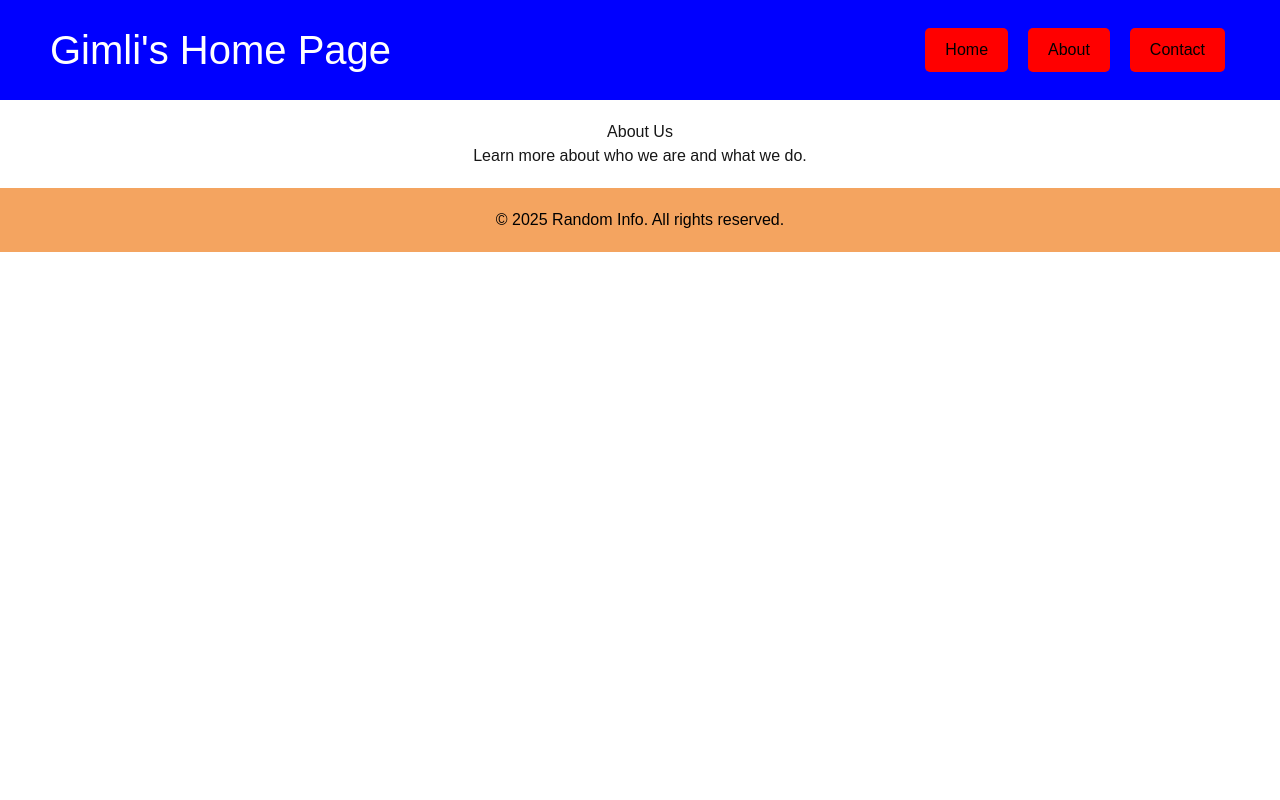
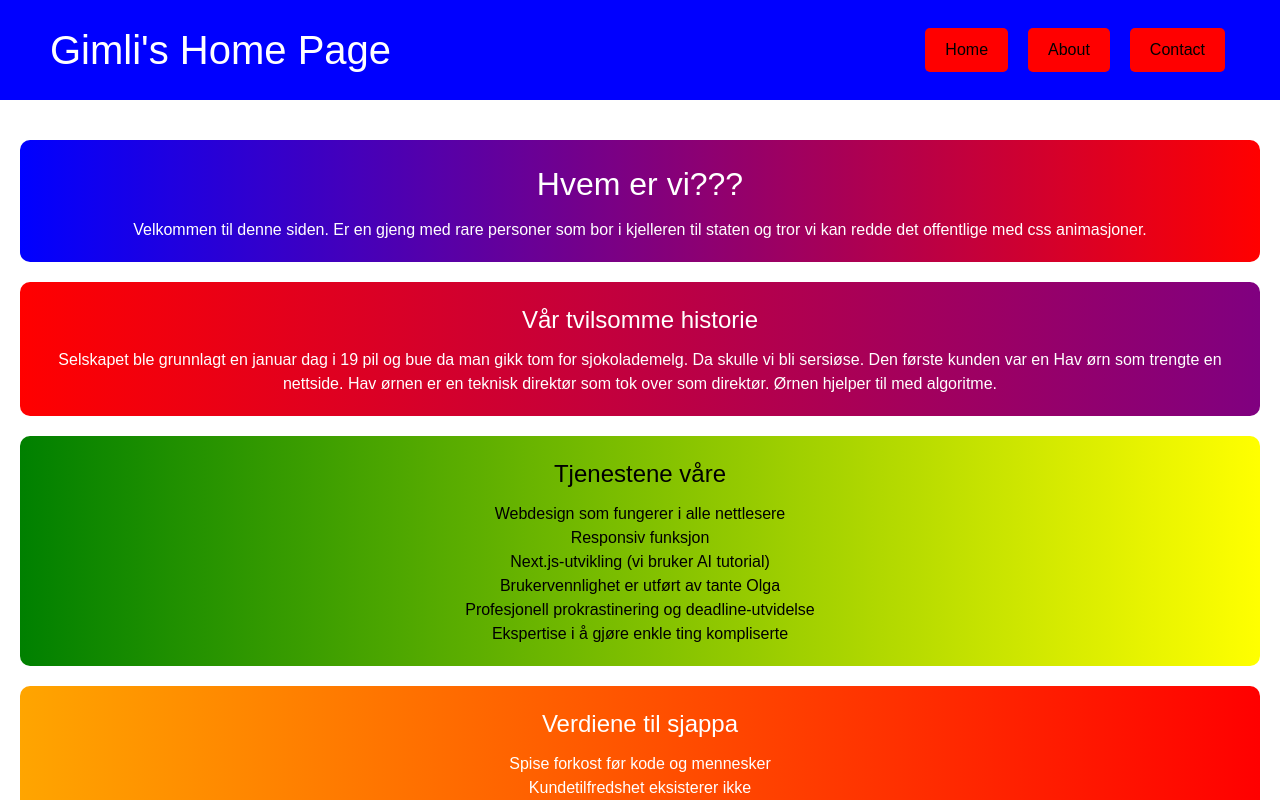
Before and after one commit to BJ-Kodehode/next.js-oppgave-new, a Next.js app: page /about in a window 1280 px wide. Shown: the top 800 px of the page. Built offline with nearby package versions, Linux system fonts and the light colour scheme.

Commit message:
oppdatert about siden

```diff
--- a/app/about/page.jsx
+++ b/app/about/page.jsx
@@ -3,10 +3,89 @@ import HeaderFooter from "../HeaderFooter";
 export default function About() {
   return (
     <HeaderFooter>
-      <div style={{ textAlign: "center", padding: "20px" }}>
-        <h1>About Us</h1>
-        <p>Learn more about who we are and what we do.</p>
-      </div>
+
+      <main style={{ textAlign: "center", padding: "20px" }}>
+        <section
+          id="who-we-are"
+          style={{
+            margin: "20px auto",
+            background: "linear-gradient(to right, blue, red)",
+            padding: "20px",
+            borderRadius: "10px",
+            color: "white",
+          }} /* Blue to red gradient */
+        >
+          <h1 style={{ fontSize: "2rem", margin: "0 0 10px" }}>
+            Hvem er vi???
+          </h1>
+          <p>
+            Velkommen til denne siden. Er en gjeng med rare personer som bor i
+            kjelleren til staten og tror vi kan redde det offentlige med css
+            animasjoner.
+          </p>
+        </section>
+
+        <section
+          id="our-dubious-history"
+          style={{
+            margin: "20px auto",
+            background: "linear-gradient(to right, red, purple)",
+            padding: "20px",
+            borderRadius: "10px",
+            color: "white",
+          }} /* Red to purple gradient */
+        >
+          <h2 style={{ fontSize: "1.5rem", margin: "0 0 10px" }}>
+            Vår tvilsomme historie
+          </h2>
+          <p>
+            Selskapet ble grunnlagt en januar dag i 19 pil og bue da man gikk tom
+            for sjokolademelg. Da skulle vi bli sersiøse. Den første kunden var en
+            Hav ørn som trengte en nettside. Hav ørnen er en teknisk direktør som
+            tok over som direktør. Ørnen hjelper til med algoritme.
+          </p>
+        </section>
+
+        <section
+          id="our-services"
+          style={{
+            margin: "20px auto",
+            background: "linear-gradient(to right, green, yellow)",
+            padding: "20px",
+            borderRadius: "10px",
+            color: "black",
+          }} /* Green to yellow gradient */
+        >
+          <h2 style={{ fontSize: "1.5rem", margin: "0 0 10px" }}>
+            Tjenestene våre
+          </h2>
+          <p>Webdesign som fungerer i alle nettlesere</p>
+          <p>Responsiv funksjon</p>
+          <p>Next.js-utvikling (vi bruker AI tutorial)</p>
+          <p>Brukervennlighet er utført av tante Olga</p>
+          <p>Profesjonell prokrastinering og deadline-utvidelse</p>
+          <p>Ekspertise i å gjøre enkle ting kompliserte</p>
+        </section>
+
+        <section
+          id="our-values"
+          style={{
+            margin: "20px auto",
+            background: "linear-gradient(to right, orange, red)",
+            padding: "20px",
+            borderRadius: "10px",
+            color: "white",
+          }} /* Orange to red gradient */
+        >
+          <h2 style={{ fontSize: "1.5rem", margin: "0 0 10px" }}>
+            Verdiene til sjappa
+          </h2>
+          <p>Spise forkost før kode og mennesker</p>
+          <p>Kundetilfredshet eksisterer ikke</p>
+          <p>Fungerer koden, rør den overhode ikke</p>
+          <p>Vi skylder alltid på AI og aldri på vår kode</p>
+        </section>
+      </main>
     </HeaderFooter>
   );
 }
```
